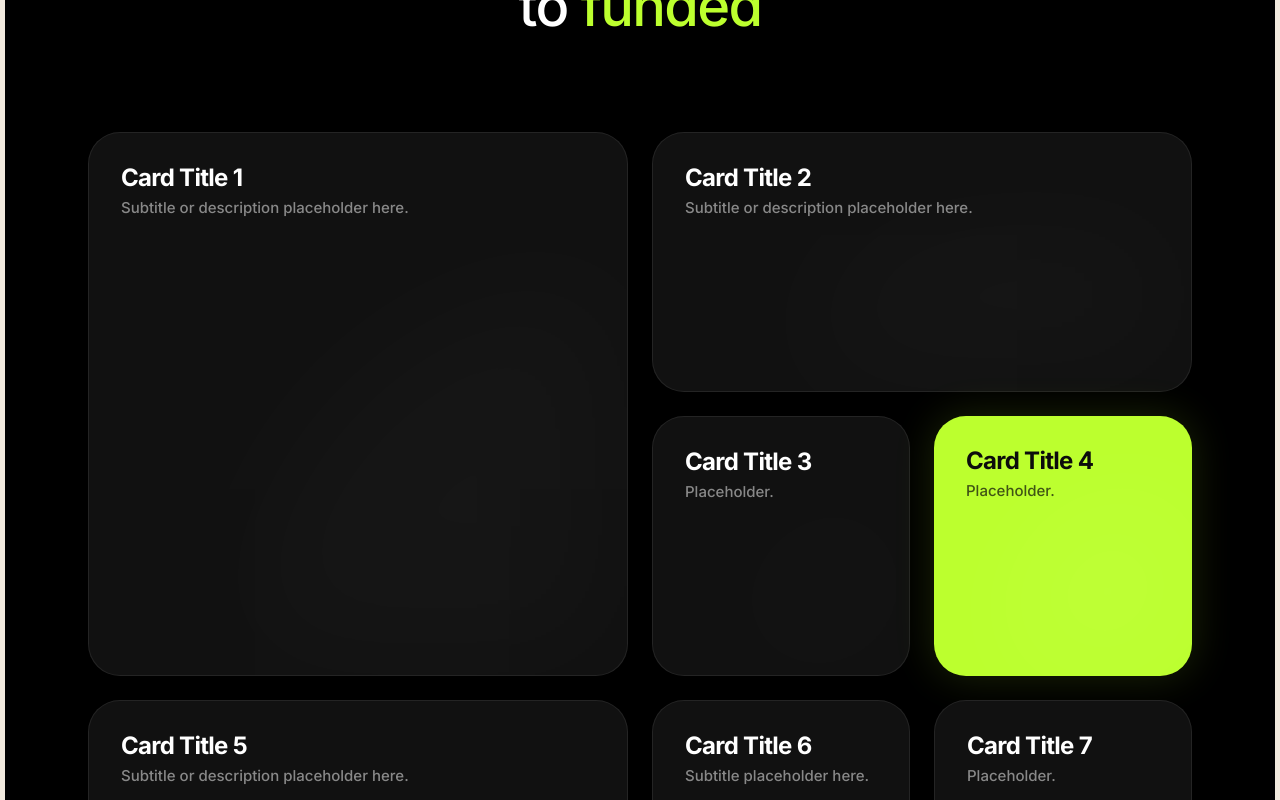
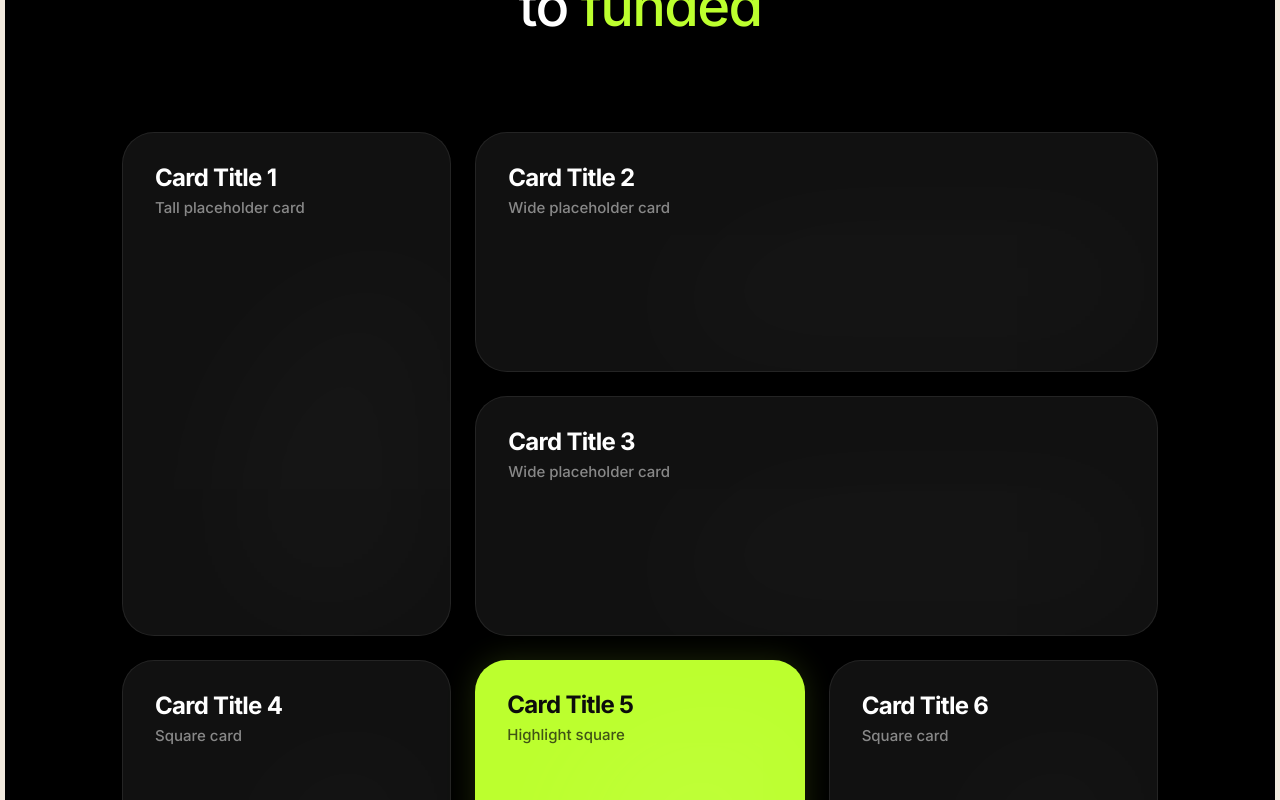
Before and after one commit to jatinkatariaaaa/thepeoplepropwebsite, a Next.js app: page /v2 in a window 1280 px wide. Shown: the part 2560-3360 px from the top of the page. Built offline with nearby package versions, Linux system fonts and the light colour scheme.

Commit message:
style: fix bento grid layout to match reference with perfect alignment

```diff
--- a/src/app/v2/page.tsx
+++ b/src/app/v2/page.tsx
@@ -299,24 +299,30 @@ export default function V2Page() {
               </Reveal>
 
               {/* Bento Box Grid - Blank Cards for Future Content */}
-              <div className="w-full max-w-[1200px] mx-auto px-2 md:px-8 lg:px-12">
-                <div className="grid grid-cols-1 md:grid-cols-2 lg:grid-cols-4 auto-rows-[220px] md:auto-rows-[260px] gap-4 md:gap-6">
+              <div className="w-full max-w-[1100px] mx-auto px-4 sm:px-6 lg:px-8">
+                <div className="grid grid-cols-1 md:grid-cols-3 auto-rows-[240px] gap-4 md:gap-5 lg:gap-6">
                   {[
-                    { id: 1, span: "md:col-span-2 md:row-span-2", bg: "dark", title: "Card Title 1", subtitle: "Subtitle or description placeholder here." },
-                    { id: 2, span: "md:col-span-2 md:row-span-1", bg: "dark", title: "Card Title 2", subtitle: "Subtitle or description placeholder here." },
-                    { id: 3, span: "md:col-span-1 md:row-span-1", bg: "dark", title: "Card Title 3", subtitle: "Placeholder." },
-                    { id: 4, span: "md:col-span-1 md:row-span-1", bg: "lime", title: "Card Title 4", subtitle: "Placeholder." },
-                    { id: 5, span: "md:col-span-2 md:row-span-2", bg: "dark", title: "Card Title 5", subtitle: "Subtitle or description placeholder here." },
-                    { id: 6, span: "md:col-span-1 md:row-span-2", bg: "dark", title: "Card Title 6", subtitle: "Subtitle placeholder here." },
-                    { id: 7, span: "md:col-span-1 md:row-span-1", bg: "dark", title: "Card Title 7", subtitle: "Placeholder." },
-                    { id: 8, span: "md:col-span-1 md:row-span-1", bg: "lime", title: "Card Title 8", subtitle: "Placeholder." },
+                    /* Block 1: Left Tall, Right Two Wides */
+                    { id: 1, span: "md:col-span-1 md:row-span-2", bg: "dark", title: "Card Title 1", subtitle: "Tall placeholder card" },
+                    { id: 2, span: "md:col-span-2 md:row-span-1", bg: "dark", title: "Card Title 2", subtitle: "Wide placeholder card" },
+                    { id: 3, span: "md:col-span-2 md:row-span-1", bg: "dark", title: "Card Title 3", subtitle: "Wide placeholder card" },
+
+                    /* Block 2: Three equal squares */
+                    { id: 4, span: "md:col-span-1 md:row-span-1", bg: "dark", title: "Card Title 4", subtitle: "Square card" },
+                    { id: 5, span: "md:col-span-1 md:row-span-1", bg: "lime", title: "Card Title 5", subtitle: "Highlight square" },
+                    { id: 6, span: "md:col-span-1 md:row-span-1", bg: "dark", title: "Card Title 6", subtitle: "Square card" },
+
+                    /* Block 3: Left Two Wides, Right Tall */
+                    { id: 7, span: "md:col-span-2 md:row-span-1", bg: "dark", title: "Card Title 7", subtitle: "Wide placeholder card" },
+                    { id: 8, span: "md:col-span-1 md:row-span-2", bg: "dark", title: "Card Title 8", subtitle: "Tall placeholder card" },
+                    { id: 9, span: "md:col-span-2 md:row-span-1", bg: "lime", title: "Card Title 9", subtitle: "Highlight wide card" },
                   ].map((s, i) => (
                     <Reveal key={s.id} delay={i * 0.1} className={cn("w-full h-full", s.span)}>
                       <div
                         className={cn(
-                          "relative w-full h-full rounded-[2rem] p-6 md:p-8 flex flex-col transition-all duration-300 hover:scale-[1.02] overflow-hidden group cursor-pointer",
+                          "relative w-full h-full rounded-[1.5rem] md:rounded-[2rem] p-6 md:p-8 flex flex-col justify-between transition-all duration-300 hover:scale-[1.02] overflow-hidden group cursor-pointer",
                           s.bg === "lime"
-                            ? "bg-[#bcff2e] shadow-[0_0_40px_rgba(188,255,46,0.15)]"
+                            ? "bg-[#bcff2e] shadow-[0_0_30px_rgba(188,255,46,0.15)]"
                             : "bg-[#111111] border border-white/[0.08]"
                         )}
                       >
```
